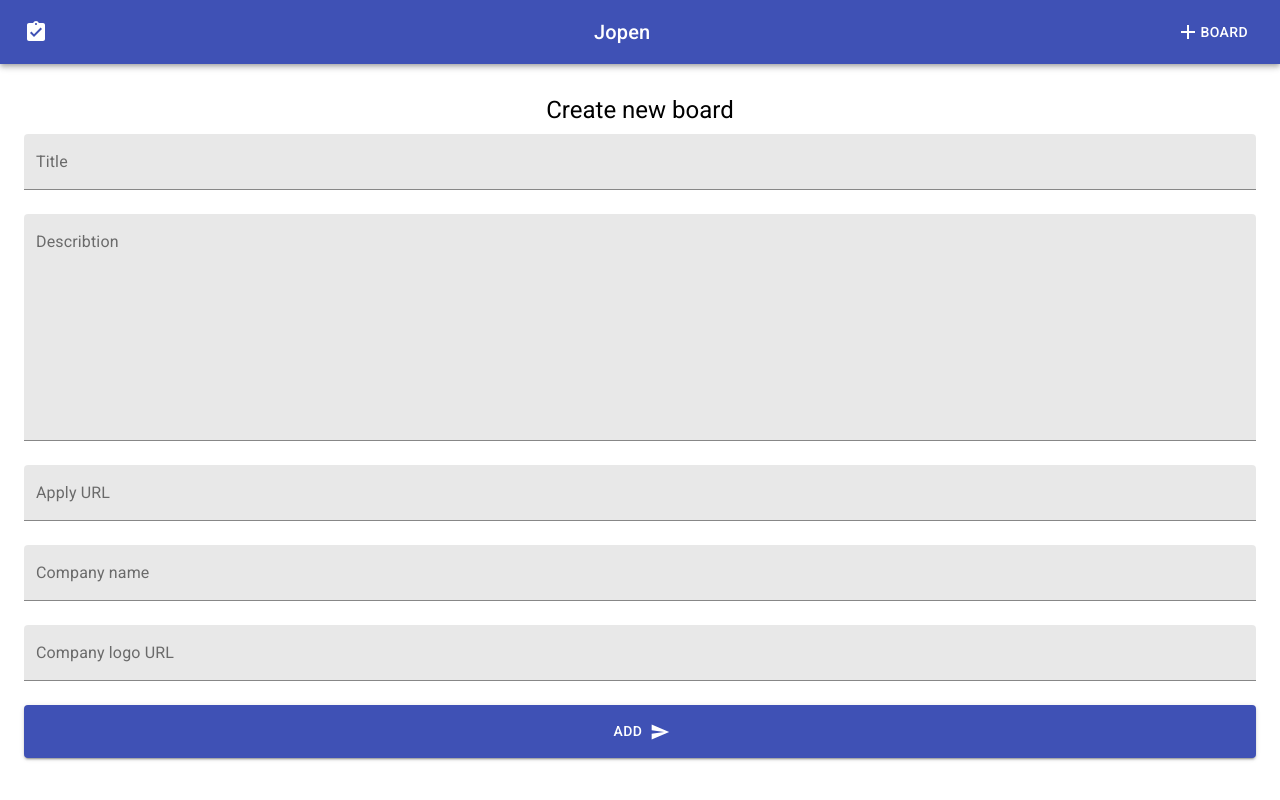
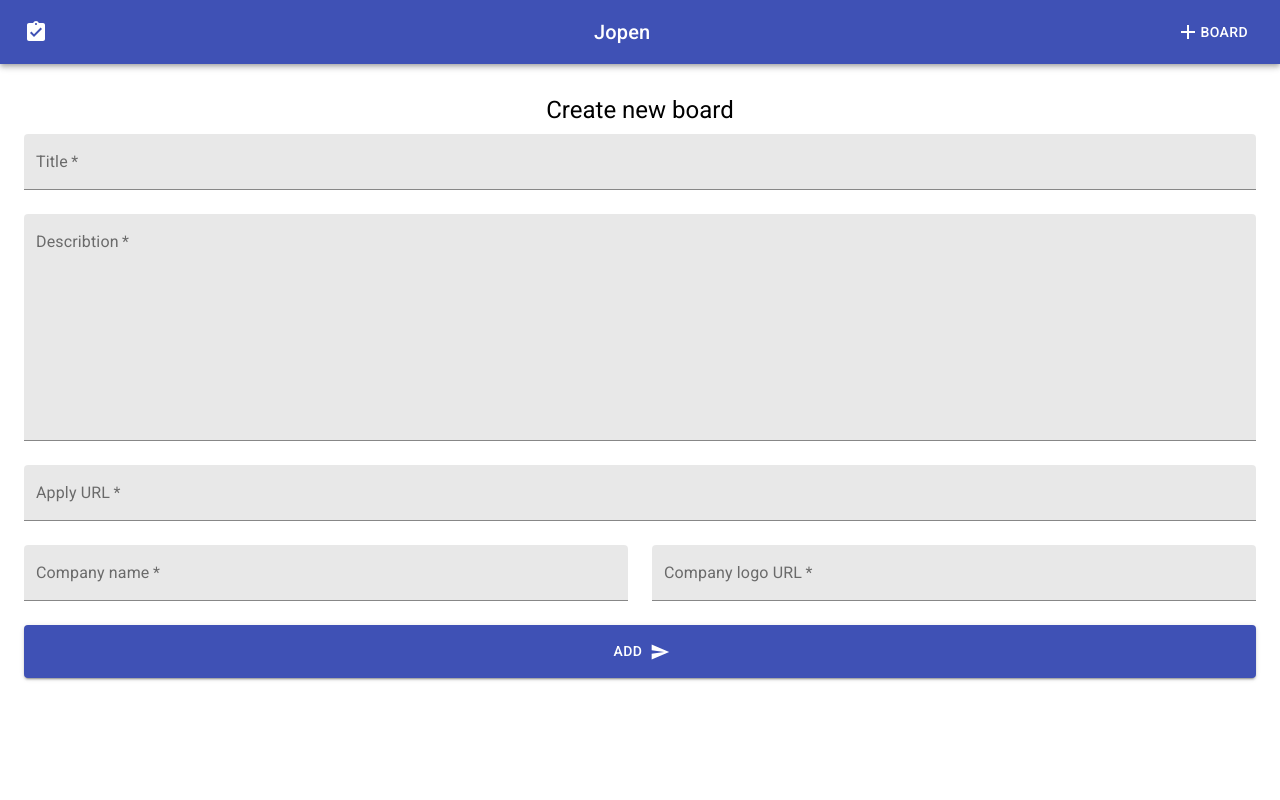
Before and after one commit to madatbay/jopen, a React (Create React App) app in the folder front/: page /create in a window 1280 px wide. Shown: the top 800 px of the page. Built offline with nearby package versions, Linux system fonts and the light colour scheme.

Commit message:
boardcreate feature added

```diff
--- a/front/src/App.js
+++ b/front/src/App.js
@@ -5,6 +5,7 @@ import { BrowserRouter as Router, Switch, Route } from "react-router-dom";
 import BoardCreate from "./components/BoardCreate";
 import BoardDetail from "./components/BoardDetail";
 import Footer from "./components/Footer";
+import NoMatch from "./components/NoMatch";
 
 function App() {
   return (
@@ -12,12 +13,15 @@ function App() {
       <Navbar />
       <Container>
         <Switch>
+          <Route exact path="/">
+            <BoardList />
+          </Route>
           <Route path="/create">
             <BoardCreate />
           </Route>
           <Route path="/board/:id" children={<BoardDetail />} />
-          <Route exact path="/">
-            <BoardList />
+          <Route path="*">
+            <NoMatch />
           </Route>
         </Switch>
       </Container>
--- a/front/src/components/BoardCreate.js
+++ b/front/src/components/BoardCreate.js
@@ -1,10 +1,13 @@
-import React from "react";
+import React, { useState } from "react";
 import TextField from "@material-ui/core/TextField";
 import { Grid } from "@material-ui/core";
 import Button from "@material-ui/core/Button";
 import SendIcon from "@material-ui/icons/Send";
 import { makeStyles } from "@material-ui/core/styles";
 import Typography from "@material-ui/core/Typography";
+import { useHistory } from "react-router-dom";
+const axios = require("axios").default;
+
 
 const useStyles = makeStyles((theme) => ({
   root: {
@@ -16,63 +19,131 @@ const useStyles = makeStyles((theme) => ({
     display: "flex",
     flexDirection: "column",
     alignItems: "center",
-  }
+  },
 }));
 
 export default function BoardCreate() {
+  const [title, setTitle] = useState("");
+  const [titleError, setTitleError] = useState(false);
+  const [describtion, setDescribtion] = useState("");
+  const [describtionError, setDescribtionError] = useState(false);
+  const [url, setUrl] = useState("");
+  const [urlError, setUrlError] = useState(false);
+  const [companyName, setCompanyName] = useState("");
+  const [companyNameError, setCompanyNameError] = useState(false);
+  const [companyLogo, setCompanyLogo] = useState("");
+  const [companyLogoError, setCompanyLogoError] = useState(false);
   const classes = useStyles();
+  let history = useHistory();
+
+
+  const handleSubmit = () => {
+    !title && setTitleError(true);
+    !describtion && setDescribtionError(true);
+    !url && setUrlError(true);
+    !companyName && setCompanyNameError(true);
+    !companyLogo && setCompanyLogoError(true);
+    if (title && describtion && url && companyName && companyLogo) {
+      axios
+        .post("http://localhost:8000/api/v1/boards/create/", {
+          title: title,
+          describtion: describtion,
+          url: url,
+          company_name: companyName,
+          logo_url: companyLogo
+        })
+        .then(function (response) {
+          if (response.status == 200){
+            history.push(`/board/${response.data.id}`)
+          }
+        })
+        .catch(function (error) {
+          console.log(error);
+        });
+    }
+  };
 
   return (
     <form noValidate autoComplete="off" className={classes.form}>
-      <Typography
-        gutterBottom
-        variant="h5"
-        component="h2"
-        align="center"
-      >
+      <Typography gutterBottom variant="h5" component="h2" align="center">
         Create new board
       </Typography>
       <Grid container spacing={3}>
         <Grid item xs={12}>
           <TextField
-            id="filled-basic"
+            required
+            id="filled-title"
             label="Title"
             variant="filled"
             fullWidth
+            error={titleError}
+            value={title}
+            onChange={(e) => {
+              setTitle(e.target.value);
+              setTitleError(false);
+            }}
           />
         </Grid>
         <Grid item xs={12}>
           <TextField
-            id="filled-basic"
+            required
+            id="filled-describtion"
             label="Describtion"
             variant="filled"
             fullWidth
             minRows="10"
             multiline
+            error={describtionError}
+            value={describtion}
+            onChange={(e) => {
+              setDescribtion(e.target.value);
+              setDescribtionError(false);
+            }}
           />
         </Grid>
         <Grid item xs={12}>
           <TextField
-            id="filled-basic"
+            required
+            id="filled-url"
             label="Apply URL"
             variant="filled"
             fullWidth
+            error={urlError}
+            value={url}
+            onChange={(e) => {
+              setUrl(e.target.value);
+              setUrlError(false);
+            }}
           />
         </Grid>
-        <Grid item xs={12}>
+        <Grid item xs={6}>
           <TextField
-            id="filled-basic"
+            required
+            id="filled-company-name"
             label="Company name"
             variant="filled"
             fullWidth
+            error={companyNameError}
+            value={companyName}
+            onChange={(e) => {
+              setCompanyName(e.target.value);
+              setCompanyNameError(false);
+            }}
           />
         </Grid>
-        <Grid item xs={12}>
+        <Grid item xs={6}>
           <TextField
-            id="filled-basic"
+            required
+            id="filled-company-logo"
             label="Company logo URL"
             variant="filled"
             fullWidth
+            error={companyLogoError}
+            value={companyLogo}
+            onChange={(e) => {
+              setCompanyLogo(e.target.value);
+              setCompanyLogoError(false);
+            }}
           />
         </Grid>
         <Grid item xs={12}>
@@ -81,7 +152,8 @@ export default function BoardCreate() {
             color="primary"
             endIcon={<SendIcon />}
             fullWidth
-            style={{padding: 14}}
+            style={{ padding: 14 }}
+            onClick={handleSubmit}
           >
             Add
           </Button>
--- a/front/src/components/BoardDetail.js
+++ b/front/src/components/BoardDetail.js
@@ -73,7 +73,7 @@ export default function BoardDetail() {
               </Typography>
             </Grid>
             <Grid item xs={12}>
-              <Typography variant="p" component="p" align="center">
+              <Typography variant="caption" component="p" align="center">
                 {`${created_at.getDate()}.${created_at.getMonth()}.${created_at.getFullYear()} ${created_at.getHours()}:${created_at.getMinutes()}`}
               </Typography>
             </Grid>
--- /dev/null
+++ b/front/src/components/NoMatch.js
@@ -0,0 +1,9 @@
+import React from 'react'
+
+export default function NoMatch() {
+    return (
+        <div>
+            404
+        </div>
+    )
+}
```
